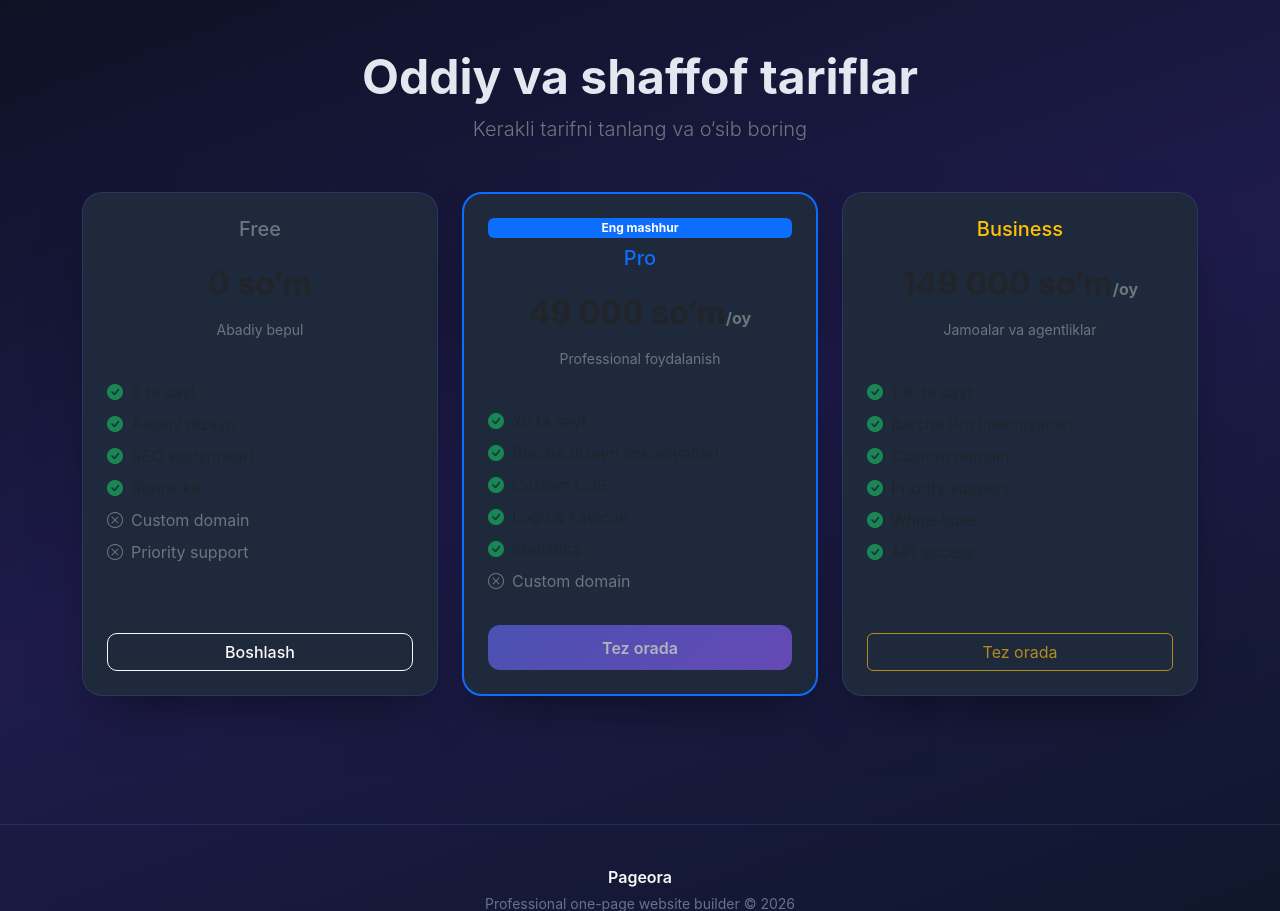
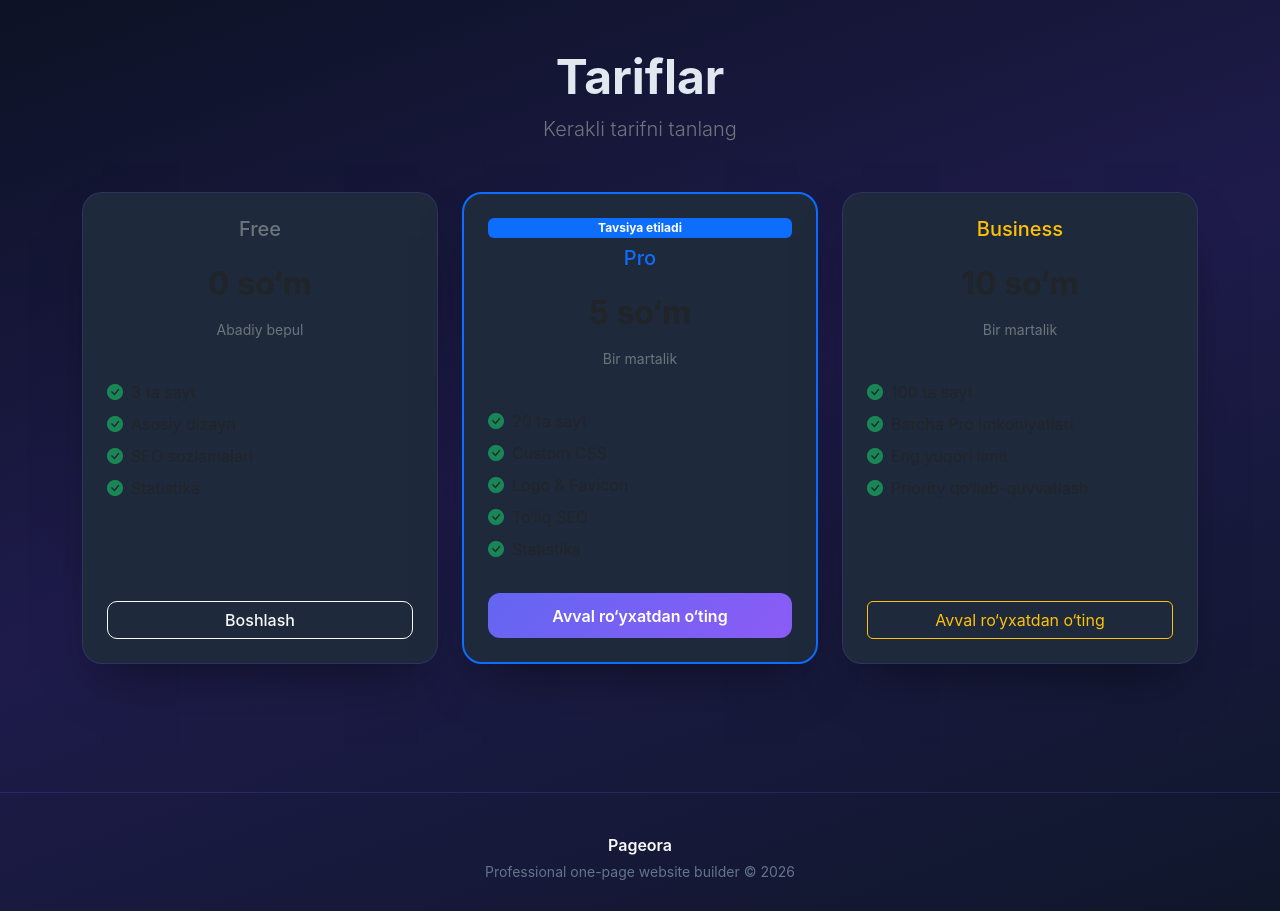
Before and after one commit to ibrohimubaydullayev003-gif/Pageora, a Django app: page /pricing/ in a window 1280 px wide. Shown: the part 79-990 px from the top of the page. Run offline with Django 5.2, Linux system fonts and the light colour scheme.

Commit message:
yaxshilanish

```diff
--- a/accounts/urls.py
+++ b/accounts/urls.py
@@ -15,4 +15,6 @@ urlpatterns = [
     path('profile/', views.profile_view, name='profile'),
     path('change-password/', views.change_password, name='change_password'),
     path('pricing/', views.pricing, name='pricing'),
+    path('buy/<str:plan>/', views.buy_plan, name='buy_plan'),
+    path('my-orders/', views.my_orders, name='my_orders'),
 ]
--- a/accounts/views.py
+++ b/accounts/views.py
@@ -152,3 +152,46 @@ def change_password(request):
 
 def pricing(request):
     return render(request, 'accounts/pricing.html')
+
+
+
+
+from django.utils import timezone
+from .models import Website, Profile, Order
+
+
+@login_required
+def buy_plan(request, plan):
+    """Tarif sotib olish (buyurtma yaratish)"""
+    if plan not in ['pro', 'business']:
+        messages.error(request, "Noto‘g‘ri tarif.")
+        return redirect('pricing')
+
+    prices = {
+        'pro': 5,
+        'business': 10,
+    }
+    amount = prices[plan]
+
+    # Oldingi pending buyurtmani bekor qilish (ixtiyoriy)
+    Order.objects.filter(user=request.user, status='pending').update(status='cancelled')
+
+    order = Order.objects.create(
+        user=request.user,
+        plan=plan,
+        amount=amount,
+        status='pending'
+    )
+
+    messages.success(
+        request,
+        f"Buyurtma yaratildi! {amount} so‘m to‘lang va admin tasdiqlashini kuting. "
+        f"Buyurtma raqami: #{order.id}"
+    )
+    return redirect('my_orders')
+
+
+@login_required
+def my_orders(request):
+    orders = Order.objects.filter(user=request.user)
+    return render(request, 'accounts/my_orders.html', {'orders': orders})
--- a/templates/accounts/pricing.html
+++ b/templates/accounts/pricing.html
@@ -5,8 +5,8 @@
 {% block content %}
 <div class="container py-5">
     <div class="text-center mb-5">
-        <h1 class="fw-bold display-5">Oddiy va shaffof tariflar</h1>
-        <p class="text-secondary lead">Kerakli tarifni tanlang va o‘sib boring</p>
+        <h1 class="fw-bold display-5">Tariflar</h1>
+        <p class="text-secondary lead">Kerakli tarifni tanlang</p>
     </div>
 
     <div class="row g-4 justify-content-center">
@@ -21,29 +21,38 @@
                     <li class="mb-2"><i class="bi bi-check-circle-fill text-success me-2"></i>Asosiy dizayn</li>
                     <li class="mb-2"><i class="bi bi-check-circle-fill text-success me-2"></i>SEO sozlamalari</li>
                     <li class="mb-2"><i class="bi bi-check-circle-fill text-success me-2"></i>Statistika</li>
-                    <li class="mb-2 text-secondary"><i class="bi bi-x-circle me-2"></i>Custom domain</li>
-                    <li class="text-secondary"><i class="bi bi-x-circle me-2"></i>Priority support</li>
                 </ul>
-                <a href="{% url 'signup' %}" class="btn btn-outline-light w-100 mt-auto">Boshlash</a>
+                {% if user.is_authenticated %}
+                    <a href="{% url 'dashboard' %}" class="btn btn-outline-light w-100 mt-auto">Hozirgi tarif</a>
+                {% else %}
+                    <a href="{% url 'signup' %}" class="btn btn-outline-light w-100 mt-auto">Boshlash</a>
+                {% endif %}
             </div>
         </div>
 
         <!-- Pro -->
         <div class="col-md-4">
             <div class="card h-100 p-4 text-center border-primary" style="border-width: 2px !important;">
-                <span class="badge bg-primary mb-2">Eng mashhur</span>
+                <span class="badge bg-primary mb-2">Tavsiya etiladi</span>
                 <h5 class="text-primary">Pro</h5>
-                <h2 class="fw-bold my-3">49 000 so‘m<span class="fs-6 text-secondary">/oy</span></h2>
-                <p class="text-secondary small">Professional foydalanish</p>
+                <h2 class="fw-bold my-3">5 so‘m</h2>
+                <p class="text-secondary small">Bir martalik</p>
                 <ul class="list-unstyled text-start my-4">
                     <li class="mb-2"><i class="bi bi-check-circle-fill text-success me-2"></i>20 ta sayt</li>
-                    <li class="mb-2"><i class="bi bi-check-circle-fill text-success me-2"></i>Barcha dizayn imkoniyatlari</li>
                     <li class="mb-2"><i class="bi bi-check-circle-fill text-success me-2"></i>Custom CSS</li>
                     <li class="mb-2"><i class="bi bi-check-circle-fill text-success me-2"></i>Logo & Favicon</li>
+                    <li class="mb-2"><i class="bi bi-check-circle-fill text-success me-2"></i>To‘liq SEO</li>
                     <li class="mb-2"><i class="bi bi-check-circle-fill text-success me-2"></i>Statistika</li>
-                    <li class="mb-2 text-secondary"><i class="bi bi-x-circle me-2"></i>Custom domain</li>
                 </ul>
-                <button class="btn btn-primary w-100 mt-auto" disabled>Tez orada</button>
+                {% if user.is_authenticated %}
+                    {% if user.profile.plan == 'pro' or user.profile.plan == 'business' %}
+                        <button class="btn btn-success w-100 mt-auto" disabled>Faol</button>
+                    {% else %}
+                        <a href="{% url 'buy_plan' 'pro' %}" class="btn btn-primary w-100 mt-auto">Sotib olish — 5 so‘m</a>
+                    {% endif %}
+                {% else %}
+                    <a href="{% url 'signup' %}" class="btn btn-primary w-100 mt-auto">Avval ro‘yxatdan o‘ting</a>
+                {% endif %}
             </div>
         </div>
 
@@ -51,19 +60,33 @@
         <div class="col-md-4">
             <div class="card h-100 p-4 text-center">
                 <h5 class="text-warning">Business</h5>
-                <h2 class="fw-bold my-3">149 000 so‘m<span class="fs-6 text-secondary">/oy</span></h2>
-                <p class="text-secondary small">Jamoalar va agentliklar</p>
+                <h2 class="fw-bold my-3">10 so‘m</h2>
+                <p class="text-secondary small">Bir martalik</p>
                 <ul class="list-unstyled text-start my-4">
                     <li class="mb-2"><i class="bi bi-check-circle-fill text-success me-2"></i>100 ta sayt</li>
                     <li class="mb-2"><i class="bi bi-check-circle-fill text-success me-2"></i>Barcha Pro imkoniyatlari</li>
-                    <li class="mb-2"><i class="bi bi-check-circle-fill text-success me-2"></i>Custom domain</li>
-                    <li class="mb-2"><i class="bi bi-check-circle-fill text-success me-2"></i>Priority support</li>
-                    <li class="mb-2"><i class="bi bi-check-circle-fill text-success me-2"></i>White-label</li>
-                    <li class="mb-2"><i class="bi bi-check-circle-fill text-success me-2"></i>API access</li>
+                    <li class="mb-2"><i class="bi bi-check-circle-fill text-success me-2"></i>Eng yuqori limit</li>
+                    <li class="mb-2"><i class="bi bi-check-circle-fill text-success me-2"></i>Priority qo‘llab-quvvatlash</li>
                 </ul>
-                <button class="btn btn-outline-warning w-100 mt-auto" disabled>Tez orada</button>
+                {% if user.is_authenticated %}
+                    {% if user.profile.plan == 'business' %}
+                        <button class="btn btn-success w-100 mt-auto" disabled>Faol</button>
+                    {% else %}
+                        <a href="{% url 'buy_plan' 'business' %}" class="btn btn-outline-warning w-100 mt-auto">Sotib olish — 10 so‘m</a>
+                    {% endif %}
+                {% else %}
+                    <a href="{% url 'signup' %}" class="btn btn-outline-warning w-100 mt-auto">Avval ro‘yxatdan o‘ting</a>
+                {% endif %}
             </div>
         </div>
     </div>
+
+    {% if user.is_authenticated %}
+    <div class="text-center mt-5">
+        <a href="{% url 'my_orders' %}" class="btn btn-outline-light">
+            <i class="bi bi-receipt me-2"></i>Mening buyurtmalarim
+        </a>
+    </div>
+    {% endif %}
 </div>
 {% endblock %}
```
Also changed, not shown: accounts/admin.py (+28 -1 lines), accounts/models.py (+29 -0 lines), templates/accounts/my_orders.html (added, +58 -0 lines), accounts/migrations/0003_order.py (added), db.sqlite3.
